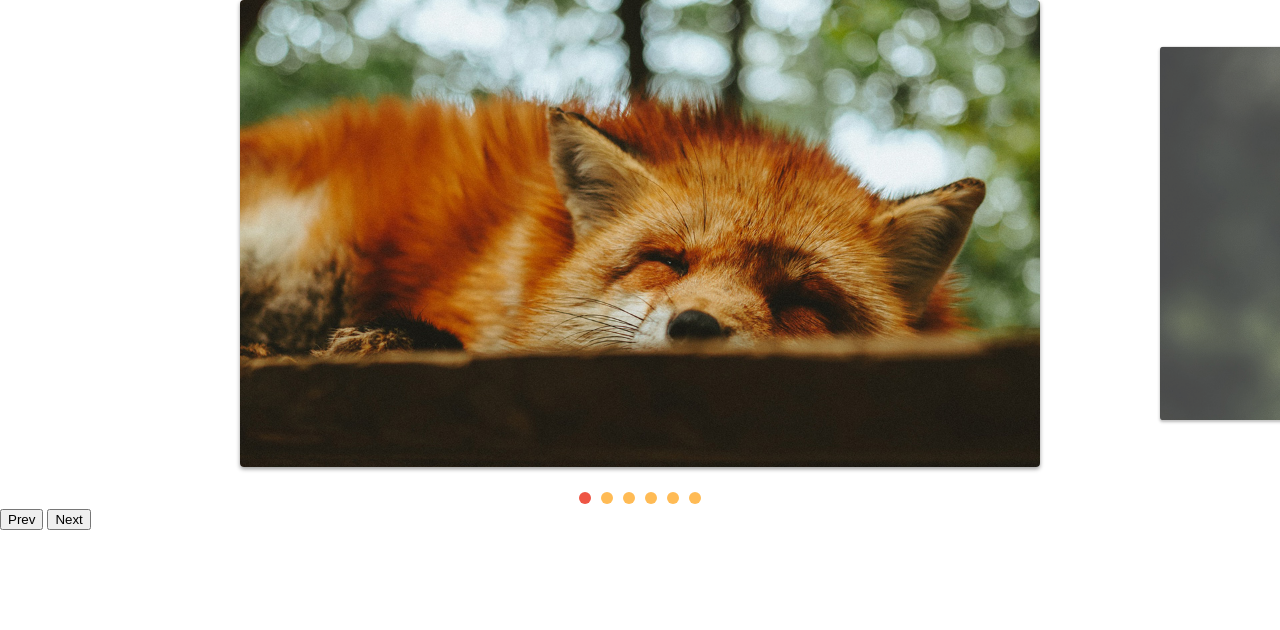
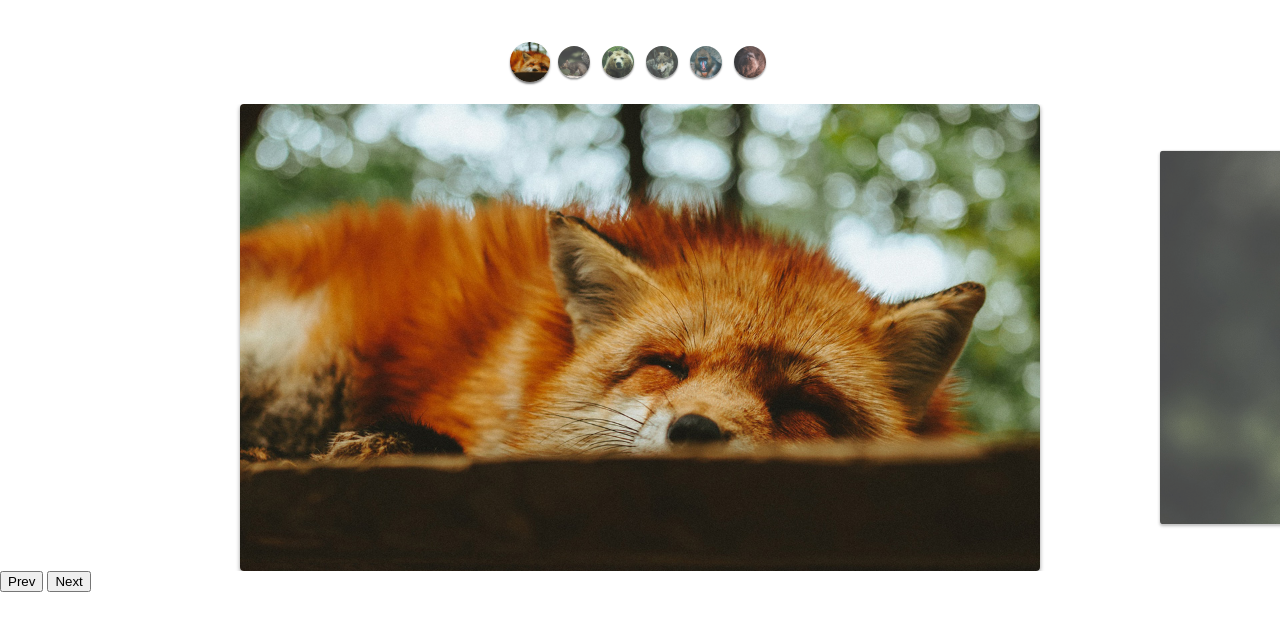
Before and after one commit to patrickvasconcelos/slide-animais-fantasticos, a plain HTML site: page index.html in a window 1280 px wide. Drawn offline with Linux system fonts and the light colour scheme.

Commit message:
[NEW] custom control

```diff
--- a/css/style.css
+++ b/css/style.css
@@ -64,3 +64,28 @@ img {
 [data-control='slide'] li a:hover {
   background: #ee5544;
 }
+
+.custom-controls {
+  display: flex;
+  justify-content: center;
+  margin-top: 40px;
+  margin-bottom: 20px;
+  flex-wrap: wrap;
+}
+
+.custom-controls li {
+  opacity: 0.8;
+  transform: scale(0.8);
+  width: 40px;
+  height: 40px;
+  border-radius: 50%;
+  overflow: hidden;
+  margin: 2px;
+  box-shadow: 0 2px 2px rgba(0, 0, 0, 0.5);
+  transition: 0.3s;
+}
+
+.custom-controls li.active {
+  opacity: 1;
+  transform: scale(1);
+}
--- a/index.html
+++ b/index.html
@@ -8,6 +8,15 @@
 </head>
 
 <body>
+
+  <ul class="custom-controls">
+    <li><img src="./img/foto1-thumb.jpg" alt=""></li>
+    <li><img src="./img/foto2-thumb.jpg" alt=""></li>
+    <li><img src="./img/foto3-thumb.jpg" alt=""></li>
+    <li><img src="./img/foto4-thumb.jpg" alt=""></li>
+    <li><img src="./img/foto5-thumb.jpg" alt=""></li>
+    <li><img src="./img/foto6-thumb.jpg" alt=""></li>
+  </ul>
   <div class="slide-wrapper">
     <ul class="slide">
       <li><img src="img/foto1.jpg" alt=""></li>
--- a/js/script.js
+++ b/js/script.js
@@ -4,6 +4,6 @@ const slide = new SlideNav('.slide', '.slide-wrapper');
 slide.init();
 slide.addArrow('.prev', '.next');
 
-slide.addControl();
+slide.addControl('.custom-controls');
 
 console.log(slide);
```
